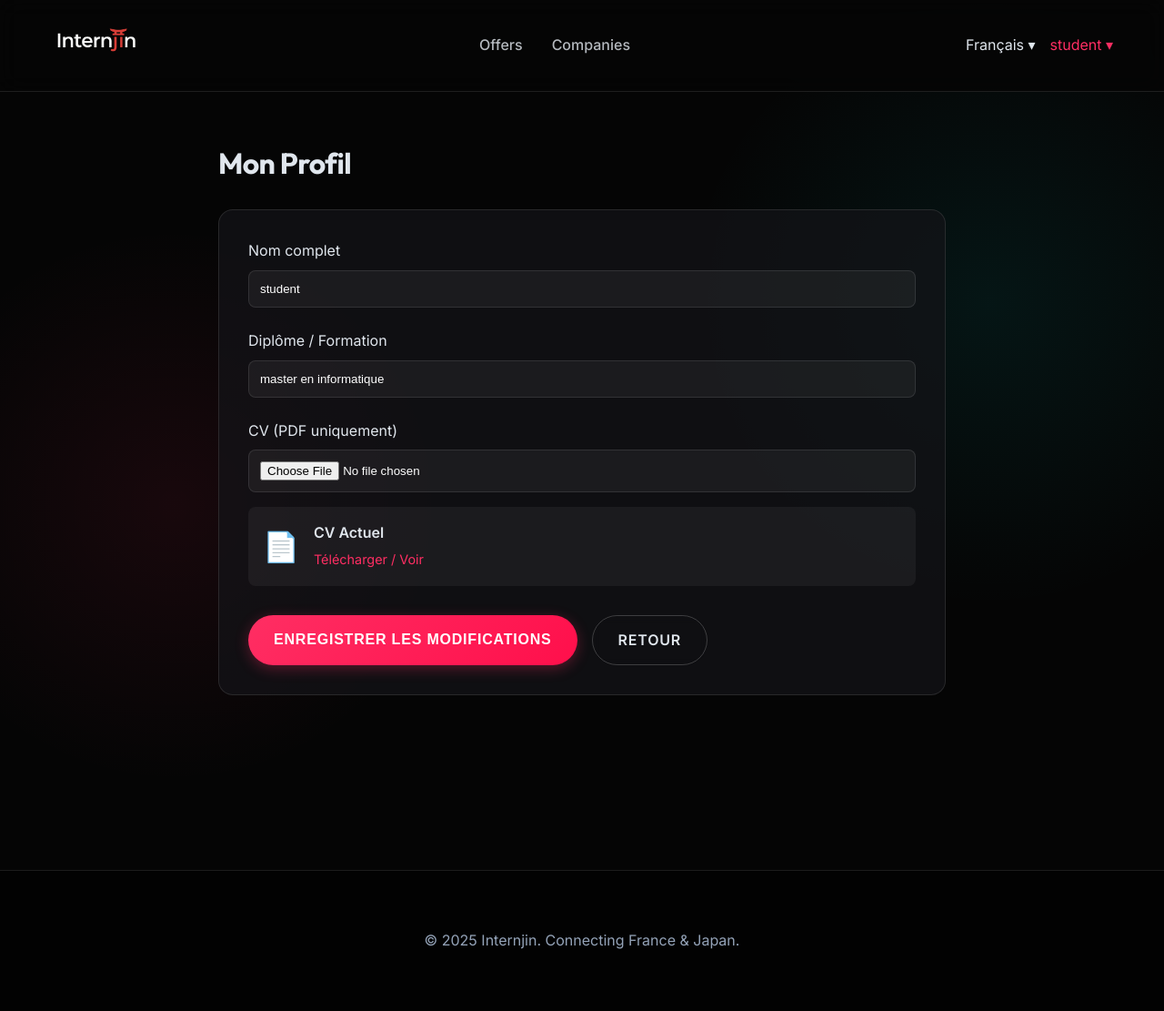
After one commit to ChahanD/Internjin, a Flask app: page /student/profile in a window 1280 px wide. The commit adds this page. Shown: the whole page at 91% size. Run offline with Flask 3, Linux system fonts and the light colour scheme; a user stored in the database is signed in.

Commit message:
add profile page for student

```diff
--- a/app.py
+++ b/app.py
@@ -4,14 +4,16 @@ from flask_login import LoginManager, login_user, logout_user, login_required, c
 from extensions import db
 
 app = Flask(__name__)
-app.config['SECRET_KEY'] = 'your-secret-key-change-this-in-production'
+app.config['SECRET_KEY'] = 'dev'
 app.config['SQLALCHEMY_DATABASE_URI'] = 'sqlite:///internjin.db'
 app.config['SQLALCHEMY_TRACK_MODIFICATIONS'] = False
 app.config['UPLOAD_FOLDER'] = 'static/uploads/offers'
-app.config['MAX_CONTENT_LENGTH'] = 16 * 1024 * 1024  # 16MB max-limit
+app.config['UPLOAD_FOLDER_CV'] = 'static/uploads/cvs'
+app.config['MAX_CONTENT_LENGTH'] = 16 * 1024 * 1024 # 16MB max file size
 ALLOWED_EXTENSIONS = {'pdf'}
 
 import os
+from datetime import datetime
 from werkzeug.utils import secure_filename
 
 def allowed_file(filename):
@@ -331,6 +333,44 @@ def delete_offer(offer_id):
     flash('Offer deleted successfully!')
     return redirect(url_for('recruiter_dashboard'))
 
+@app.route('/student/profile', methods=['GET', 'POST'])
+@login_required
+def student_profile():
+    if current_user.role != 'student':
+        flash('Access denied. Student role required.')
+        return redirect(url_for('index'))
+
+    if request.method == 'POST':
+        current_user.name = request.form.get('name')
+        current_user.diploma = request.form.get('diploma')
+
+        # Handle CV Upload
+        if 'cv_file' in request.files:
+            file = request.files['cv_file']
+            if file and allowed_file(file.filename):
+                filename = secure_filename(file.filename)
+                # Add timestamp to filename to prevent collisions
+                timestamp = int(datetime.utcnow().timestamp())
+                filename = f"{timestamp}_{filename}"
+
+                # Ensure directory exists
+                os.makedirs(app.config['UPLOAD_FOLDER_CV'], exist_ok=True)
+
+                # Delete old CV if exists
+                if current_user.cv_filename:
+                    old_file_path = os.path.join(app.config['UPLOAD_FOLDER_CV'], current_user.cv_filename)
+                    if os.path.exists(old_file_path):
+                        os.remove(old_file_path)
+
+                file.save(os.path.join(app.config['UPLOAD_FOLDER_CV'], filename))
+                current_user.cv_filename = filename
+
+        db.session.commit()
+        flash('Profile updated successfully!')
+        return redirect(url_for('student_profile'))
+
+    return render_template('student/profile.html')
+
 if __name__ == '__main__':
     with app.app_context():
         db.create_all()
--- a/models.py
+++ b/models.py
@@ -9,6 +9,8 @@ class User(UserMixin, db.Model):
     password_hash = db.Column(db.String(128))
     name = db.Column(db.String(100))
     role = db.Column(db.String(20), default='student')
+    cv_filename = db.Column(db.String(255), nullable=True)
+    diploma = db.Column(db.String(100), nullable=True)
 
     offers = db.relationship('Offer', backref='recruiter', lazy=True)
 
--- a/templates/base.html
+++ b/templates/base.html
@@ -82,8 +82,10 @@
                         <ul class="dropdown-menu">
                             {% if current_user.role == 'recruiter' %}
                             <li><a href="{{ url_for('recruiter_dashboard') }}">Dashboard</a></li>
+                            {% elif current_user.role == 'student' %}
+                            <li><a href="{{ url_for('student_profile') }}">My Profile</a></li>
                             {% endif %}
-                            <li><a href="#">My Account</a></li>
+                            <li><a href="#">Settings</a></li>
                             <li><a href="/logout">Logout</a></li>
                         </ul>
                     </div>
--- a/templates/recruiter/dashboard.html
+++ b/templates/recruiter/dashboard.html
@@ -4,7 +4,10 @@
 <div class="container" style="padding-top: 160px; padding-bottom: 4rem;">
     <div style="display: flex; justify-content: space-between; align-items: center; margin-bottom: 2rem;">
         <h2 style="font-size: 2rem;">Mes Offres</h2>
-        <a href="{{ url_for('new_offer') }}" class="btn btn-primary">Créer une offre</a>
+        <div style="display: flex; gap: 1rem;">
+            <a href="{{ url_for('index') }}" class="btn btn-outline">Retour</a>
+            <a href="{{ url_for('new_offer') }}" class="btn btn-primary">Créer une offre</a>
+        </div>
     </div>
 
     {% with messages = get_flashed_messages() %}
--- /dev/null
+++ b/templates/student/profile.html
@@ -0,0 +1,61 @@
+{% extends "base.html" %}
+
+{% block content %}
+<div class="container" style="padding-top: 160px; padding-bottom: 4rem;">
+    <div style="max-width: 800px; margin: 0 auto;">
+        <h2 style="font-size: 2rem; margin-bottom: 2rem;">Mon Profil</h2>
+
+        {% with messages = get_flashed_messages() %}
+        {% if messages %}
+        <div
+            style="background: rgba(8, 217, 214, 0.1); color: var(--color-secondary); padding: 1rem; border-radius: 8px; margin-bottom: 2rem; text-align: center; border: 1px solid rgba(8, 217, 214, 0.2);">
+            {{ messages[0] }}
+        </div>
+        {% endif %}
+        {% endwith %}
+
+        <form method="POST" enctype="multipart/form-data"
+            style="background: var(--color-card-bg); padding: 2rem; border-radius: 16px; border: 1px solid var(--color-border);">
+
+            <div style="margin-bottom: 1.5rem;">
+                <label for="name" style="display: block; margin-bottom: 0.5rem;">Nom complet</label>
+                <input type="text" id="name" name="name" value="{{ current_user.name if current_user.name else '' }}"
+                    required
+                    style="width: 100%; padding: 12px; border-radius: 8px; border: 1px solid var(--color-border); background: rgba(255,255,255,0.05); color: white;">
+            </div>
+
+            <div style="margin-bottom: 1.5rem;">
+                <label for="diploma" style="display: block; margin-bottom: 0.5rem;">Diplôme / Formation</label>
+                <input type="text" id="diploma" name="diploma"
+                    value="{{ current_user.diploma if current_user.diploma else '' }}"
+                    placeholder="ex: Master en Informatique"
+                    style="width: 100%; padding: 12px; border-radius: 8px; border: 1px solid var(--color-border); background: rgba(255,255,255,0.05); color: white;">
+            </div>
+
+            <div style="margin-bottom: 2rem;">
+                <label for="cv_file" style="display: block; margin-bottom: 0.5rem;">CV (PDF uniquement)</label>
+                <input type="file" id="cv_file" name="cv_file" accept=".pdf"
+                    style="width: 100%; padding: 12px; border-radius: 8px; border: 1px solid var(--color-border); background: rgba(255,255,255,0.05); color: white;">
+
+                {% if current_user.cv_filename %}
+                <div
+                    style="margin-top: 1rem; padding: 1rem; background: rgba(255,255,255,0.05); border-radius: 8px; display: flex; align-items: center; gap: 1rem;">
+                    <span style="font-size: 2rem;">📄</span>
+                    <div>
+                        <div style="font-weight: bold; margin-bottom: 0.2rem;">CV Actuel</div>
+                        <a href="{{ url_for('static', filename='uploads/cvs/' + current_user.cv_filename) }}"
+                            target="_blank" style="color: var(--color-primary); font-size: 0.9rem;">Télécharger /
+                            Voir</a>
+                    </div>
+                </div>
+                {% endif %}
+            </div>
+
+            <div style="display: flex; gap: 1rem;">
+                <button type="submit" class="btn btn-primary">Enregistrer les modifications</button>
+                <a href="{{ url_for('index') }}" class="btn btn-outline">Retour</a>
+            </div>
+        </form>
+    </div>
+</div>
+{% endblock %}
```
Also changed, not shown: instance/internjin.db, 1 other file.
